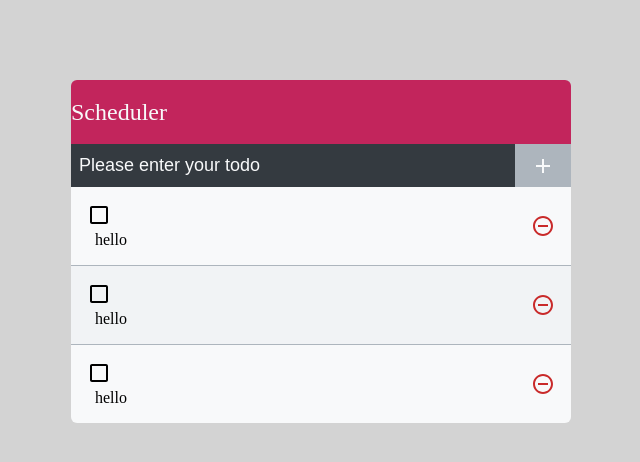
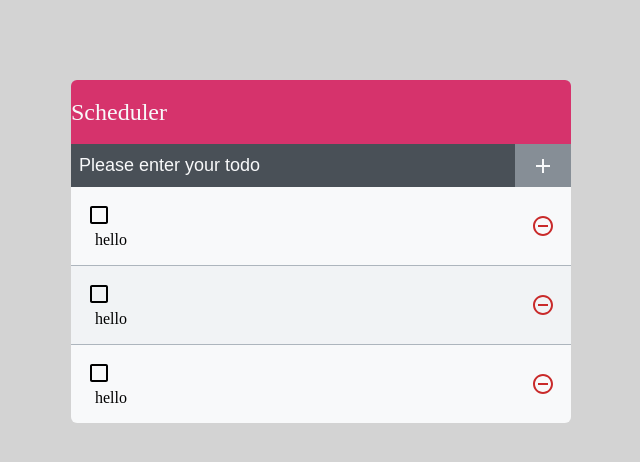
Before and after one commit to JulieChoJulie/todo-list-update, a React (Create React App) app: page / in a window 1280 px wide. Shown: the top 462 px of the page, without its empty margins (319-959 px from the left). Built offline with nearby package versions, Linux system fonts and the light colour scheme.

Commit message:
colors changed

```diff
--- a/src/components/TodoInsert.scss
+++ b/src/components/TodoInsert.scss
@@ -2,7 +2,7 @@
 
 .TodoInsert {
   display: flex;
-  background: $oc-gray-8;
+  background: $oc-gray-7;
   input {
     background: none;
     outline: none;
@@ -20,7 +20,7 @@
     background: none;
     outline: none;
     border: none;
-    background: $oc-gray-5;
+    background: $oc-gray-6;
     color: $oc-gray-0;
     padding-left: 1rem;
     padding-right: 1rem;
@@ -30,7 +30,7 @@
     cursor: pointer;
     transition: 0.1s background ease-in;
     &:hover {
-      background: $oc-gray-3;
+      background: $oc-gray-5;
     }
 
 
--- a/src/components/TodoListItem.scss
+++ b/src/components/TodoListItem.scss
@@ -23,6 +23,7 @@
       }
       text {
         color: $oc-gray-5;
+        text-decoration: line-through;
       }
     }
   }
--- a/src/components/TodoTemplate.scss
+++ b/src/components/TodoTemplate.scss
@@ -9,7 +9,7 @@
   overflow: hidden;
 
   .title {
-    background: $oc-pink-8;
+    background: $oc-pink-7;
     color: $oc-gray-0;
     height: 4rem;
     font-size: 1.5rem;
```
